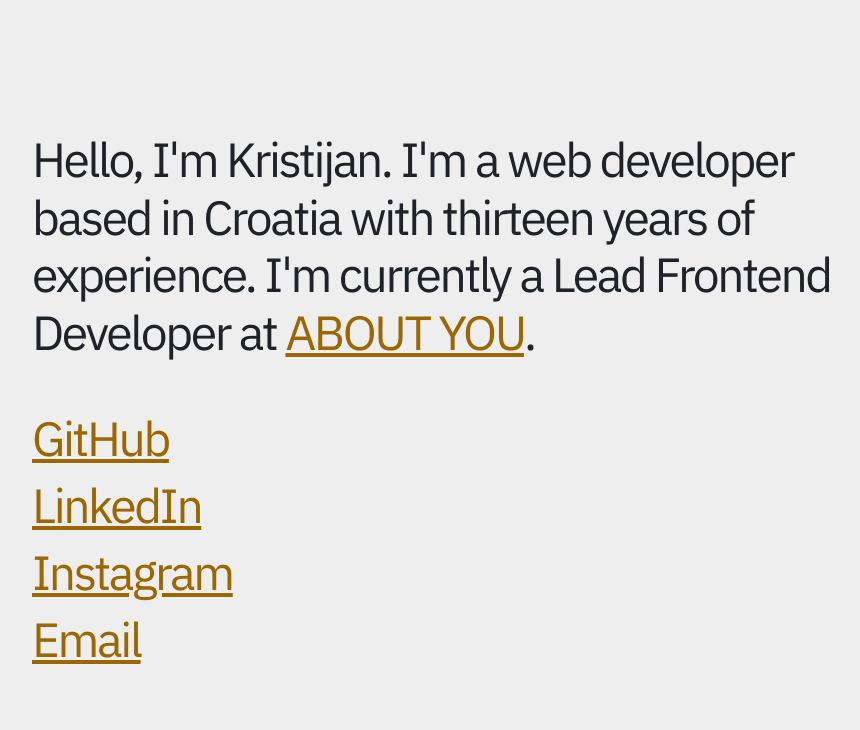
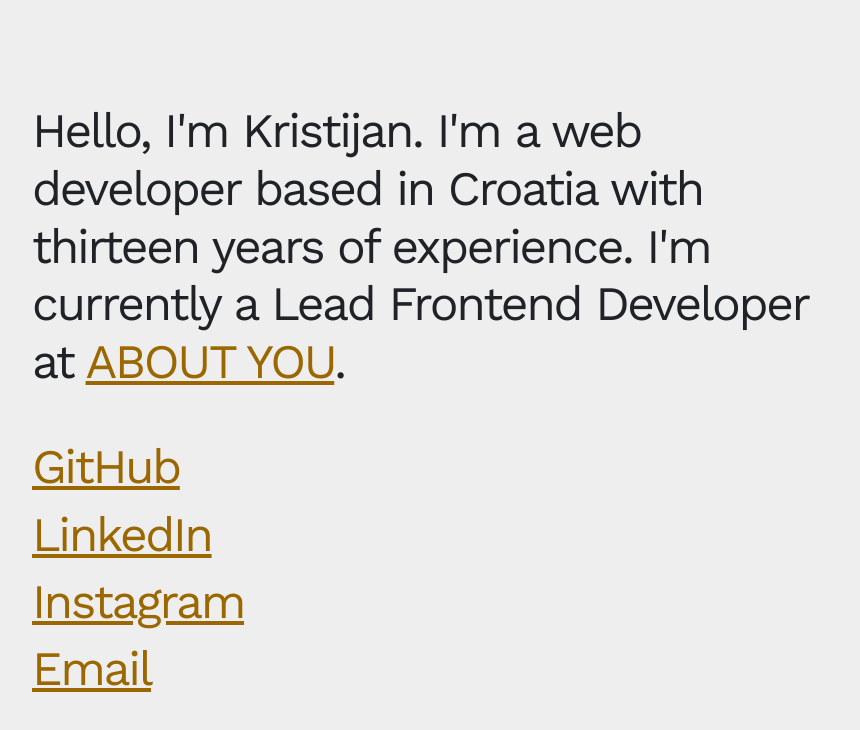
Before and after one commit to kristijanbambir/kristijanbambir.github.com, a Next.js app: page / in a window 1280 px wide. Shown: the top 730 px of the page, without its empty margins (208-1068 px from the left). Built offline with nearby package versions, Linux system fonts and the light colour scheme.

Commit message:
Change font type and weight

```diff
--- a/src/app/layout.tsx
+++ b/src/app/layout.tsx
@@ -1,6 +1,6 @@
 import type { Metadata } from 'next';
 import { IBM_Plex_Serif as TitleFont } from 'next/font/google';
-import { IBM_Plex_Sans as BodyFont } from 'next/font/google';
+import { Work_Sans as BodyFont } from 'next/font/google';
 import './reset.css';
 import './globals.css';
 
@@ -12,7 +12,7 @@
 
 const bodyFont = BodyFont({
   subsets: ['latin'],
-  weight: '400',
+  weight: ['400', '500'],
   variable: '--body-font',
 });
 
--- a/src/app/page.module.css
+++ b/src/app/page.module.css
@@ -6,6 +6,7 @@
   max-width: 800px;
   margin: 0 auto;
   font-size: clamp(30px, 4.5vw, 48px);
+  font-weight: 500;
   line-height: 1.2;
   letter-spacing: -0.05em;
 }
@@ -35,7 +36,7 @@
 }
 
 @media (min-width: 640px) {
-  .title {
-    font-size: 12vw;
+  .main {
+    font-weight: 400;
   }
 }
```
